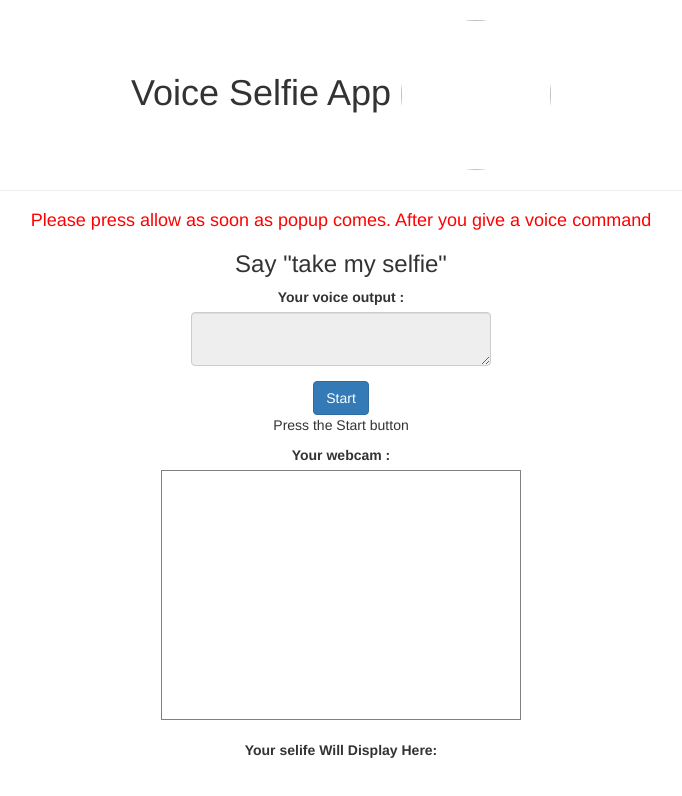
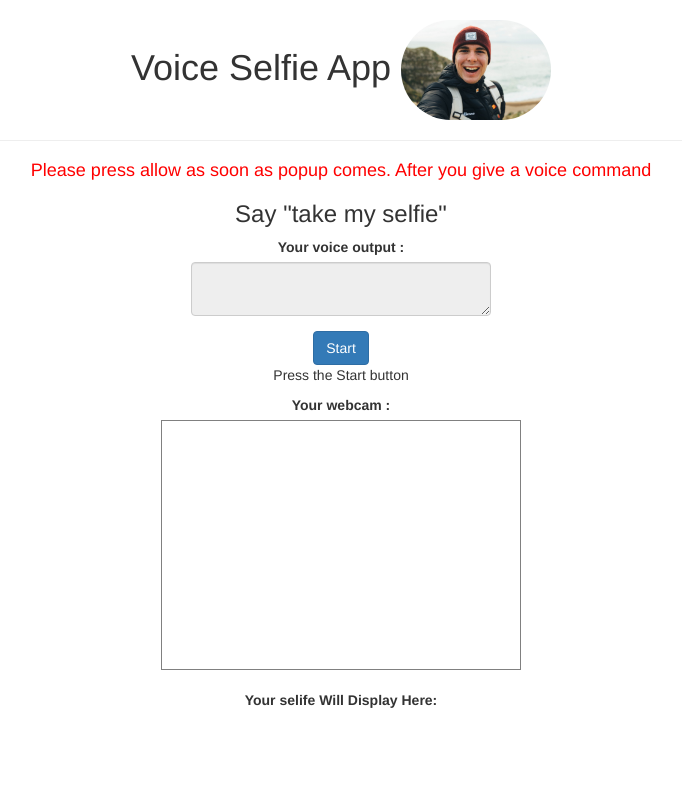
Before and after one commit to whjr1750/voice, a plain HTML site: page index.html in a window 1280 px wide. Shown: the whole page, without its empty margins (299-981 px from the left). Drawn offline with nearby package versions, Linux system fonts and the light colour scheme; a script that the page names is missing.

Commit message:
Update index.html

```diff
--- a/index.html
+++ b/index.html
@@ -15,7 +15,7 @@
     <center>
         <a href="" id="link" download="myselfie.png"></a>
         <h1>Voice Selfie App
-        <img id="logo_img" src="selfie.png">
+        <img id="logo_img" src="selfie.jpeg">
         </h1>
 
         <hr>
```
